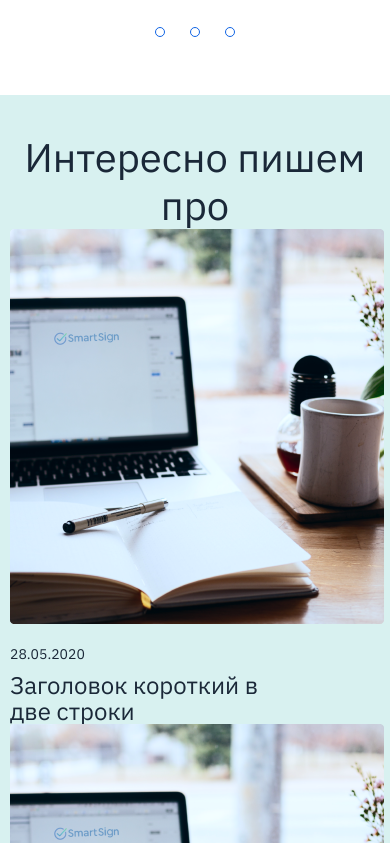
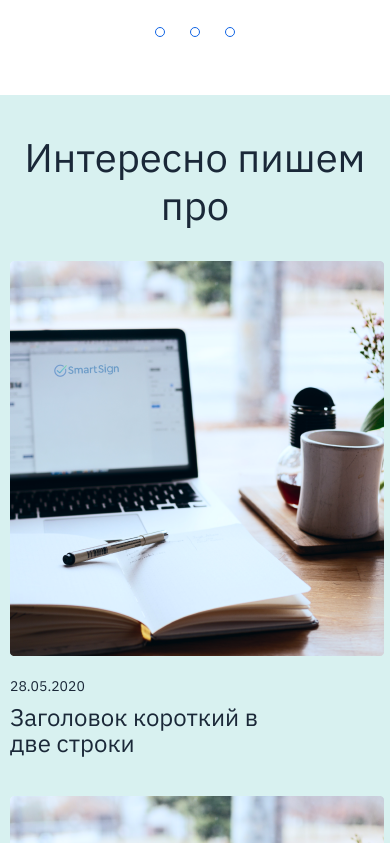
Before and after one commit to mukhammadazam/Signy, a plain HTML site: page index.html in a window 390 px wide. Shown: the part 5181-6024 px from the top of the page. Drawn offline with nearby package versions, Linux system fonts and the light colour scheme.

Commit message:
writing finished

```diff
--- a/scss/allblock-file/_section.scss
+++ b/scss/allblock-file/_section.scss
@@ -371,8 +371,10 @@
         line-height: 48px;
         text-align: center;
         color: $nav-color;
+        padding-bottom: 32px;
     }
     &__list {
+        @include flexfunksiya (row, center, space-between, wrap);
         .date {
             padding-top: 14px;
             padding-bottom: 6px;
@@ -394,3 +396,24 @@
         }
     }
 }
+
+@media screen and (max-width:768px) {
+    .writing {
+        &__title {
+            font-family: $fonts;
+            font-style: normal;
+            font-weight: 500;
+            font-size: 40px;
+            line-height: 48px;
+            text-align: center;
+            color: $nav-color;
+            padding-bottom: 32px;
+        }
+        &__list {
+            @include flexfunksiya (row, center, space-evenly, wrap);
+            &--item {
+                padding-bottom: 40px;
+            }
+        }
+    }
+}
```
Also changed, not shown: scss/main.css, 1 other file.
